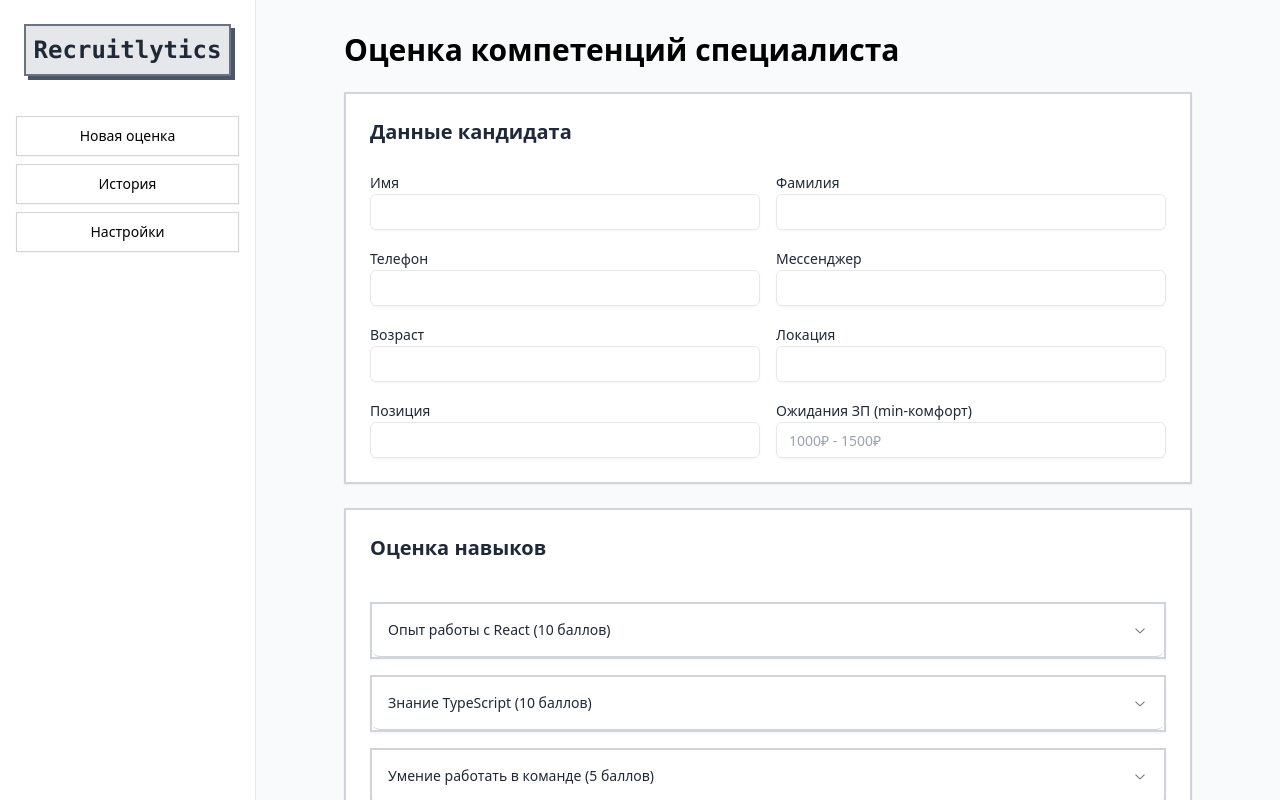
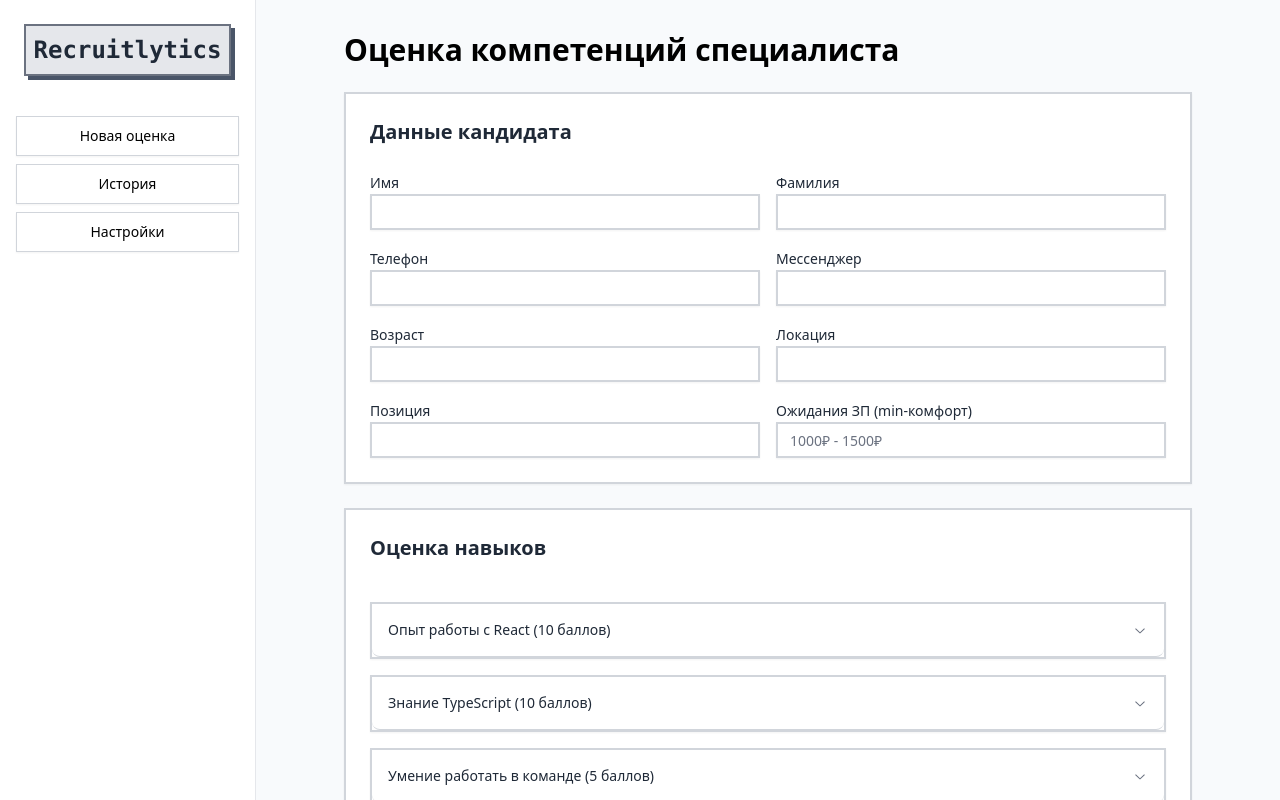
Before and after one commit to haaum666/Recruitlytics, a React (Vite) app: page / in a window 1280 px wide. Shown: the top 800 px of the page. Built offline with nearby package versions, Linux system fonts and the light colour scheme.

Commit message:
Update input.jsx

```diff
--- a/src/components/ui/input.jsx
+++ b/src/components/ui/input.jsx
@@ -7,7 +7,7 @@
     <input
       type={type}
       className={cn(
-        "flex h-9 w-full rounded-md border border-input bg-transparent px-3 py-1 text-sm shadow-sm transition-colors file:border-0 file:bg-transparent file:text-sm file:font-medium placeholder:text-muted-foreground focus-visible:outline-none focus-visible:ring-1 focus-visible:ring-ring disabled:cursor-not-allowed disabled:opacity-50",
+        "flex h-9 w-full border-2 border-gray-300 bg-transparent px-3 py-1 text-sm shadow-sm transition-colors file:border-0 file:bg-transparent file:text-sm file:font-medium placeholder:text-gray-500 focus-visible:outline-none focus-visible:ring-1 focus-visible:ring-gray-400 disabled:cursor-not-allowed disabled:opacity-50",
         className
       )}
       ref={ref}
```
